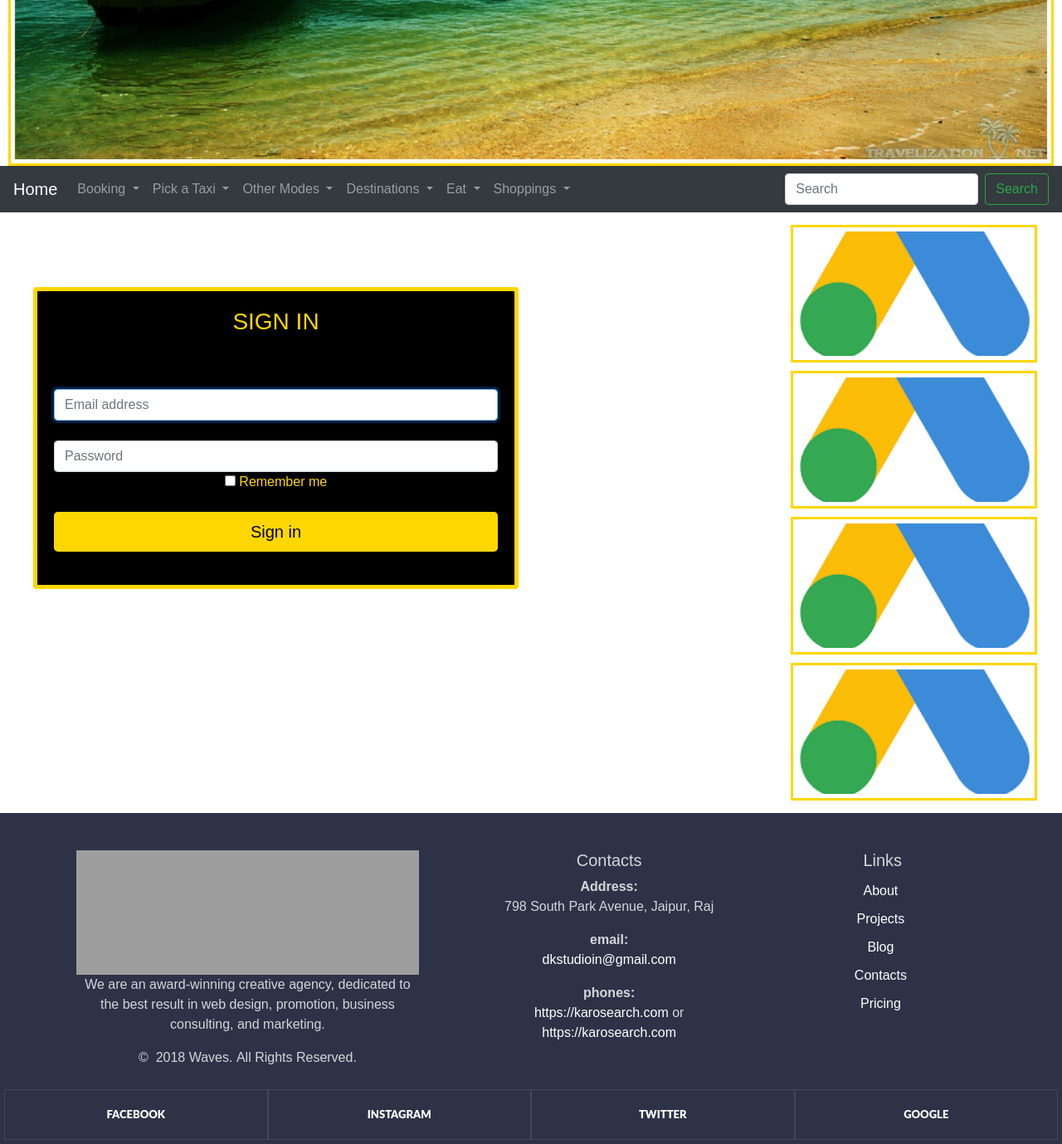
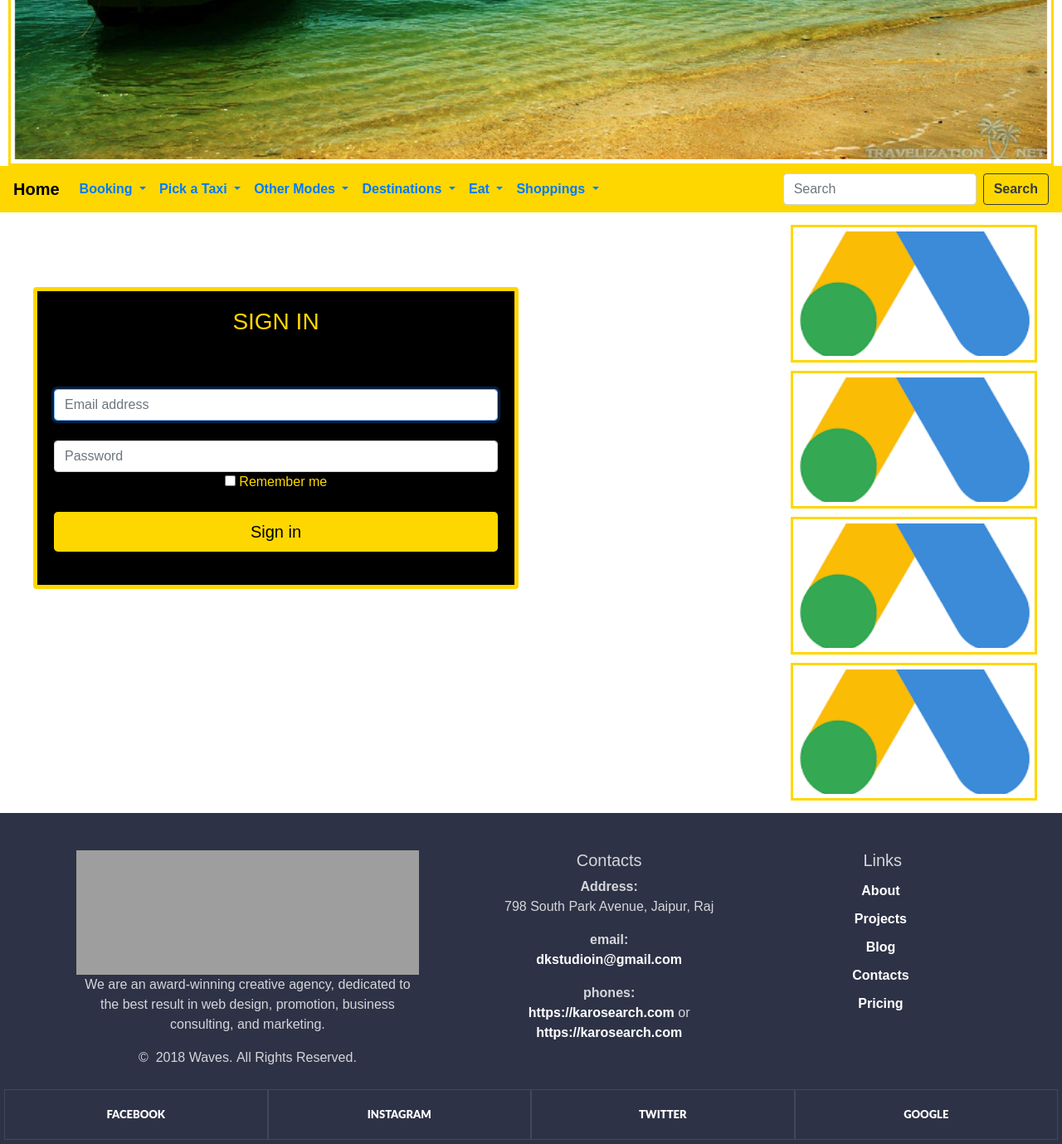
Before and after one commit to Pasindurathnasiri/tourismRouteproject-2, a PHP site: page /index.php in a window 1280 px wide. Shown: the part 516-1895 px from the top of the page at 83% size. Run offline with PHP 8.4, Linux system fonts and the light colour scheme; some libraries are stand-ins or nearby versions; grey boxes are pictures that could not be loaded.

Commit message:
navbar color changes

```diff
--- a/sidebar.php
+++ b/sidebar.php
@@ -1,5 +1,16 @@
-<nav class="navbar navbar-expand-lg navbar-dark bg-dark" >
-  <a class="navbar-brand" href="/tourismRouteproject-2">Home</a>
+<style>
+a{
+  color:black;
+  font-weight:bold;
+
+}
+
+a:hover{
+  color:black;
+}
+</style>
+<nav class="navbar navbar-expand-lg" style="background: gold;">
+  <a class="navbar-brand" href="/tourismRouteproject-2" style="color:black;">Home</a>
   <button class="navbar-toggler" type="button" data-toggle="collapse" data-target="#navbarSupportedContent" aria-controls="navbarSupportedContent" aria-expanded="false" aria-label="Toggle navigation">
     <span class="navbar-toggler-icon"></span>
   </button>
@@ -69,7 +80,7 @@
     </ul>
     <form class="form-inline my-2 my-lg-0">
       <input class="form-control mr-sm-2" type="search" placeholder="Search" aria-label="Search">
-      <button class="btn btn-outline-success my-2 my-sm-0" type="submit">Search</button>
+      <button class="btn btn-outline-dark my-2 my-sm-0" style="font-weight:bold;" type="submit">Search</button>
     </form>
   </div>
 </nav>
```
